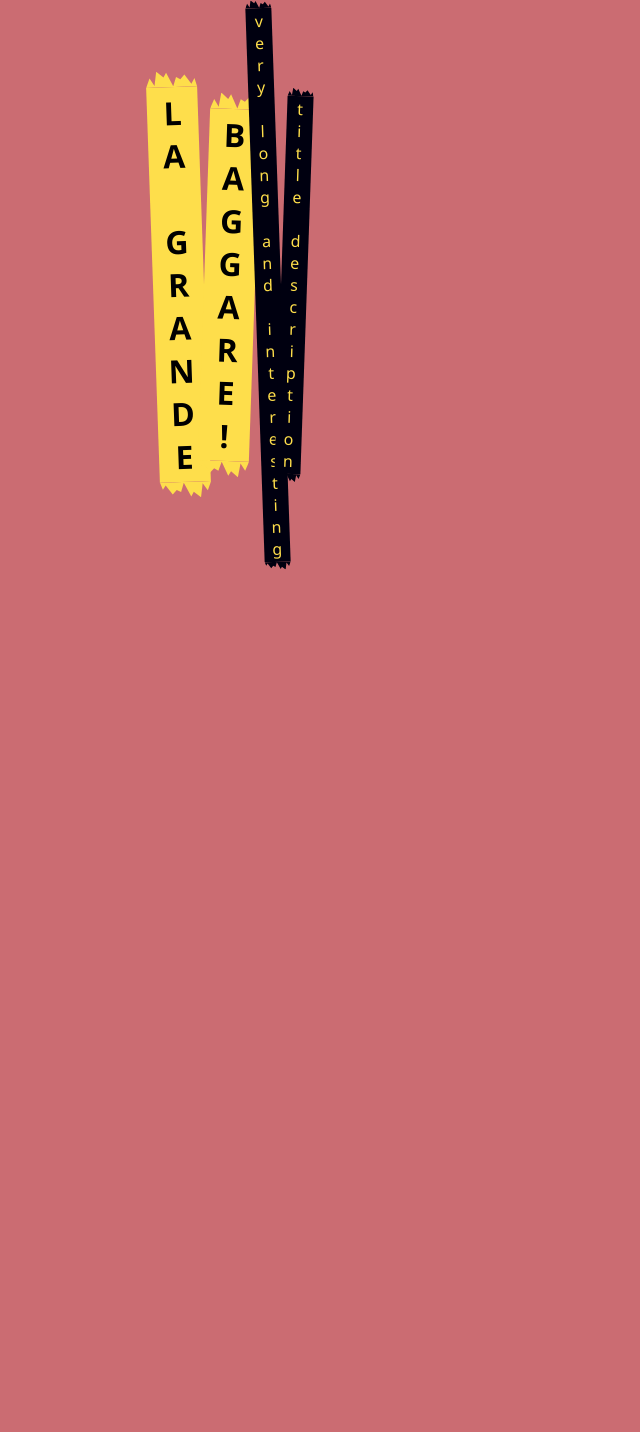
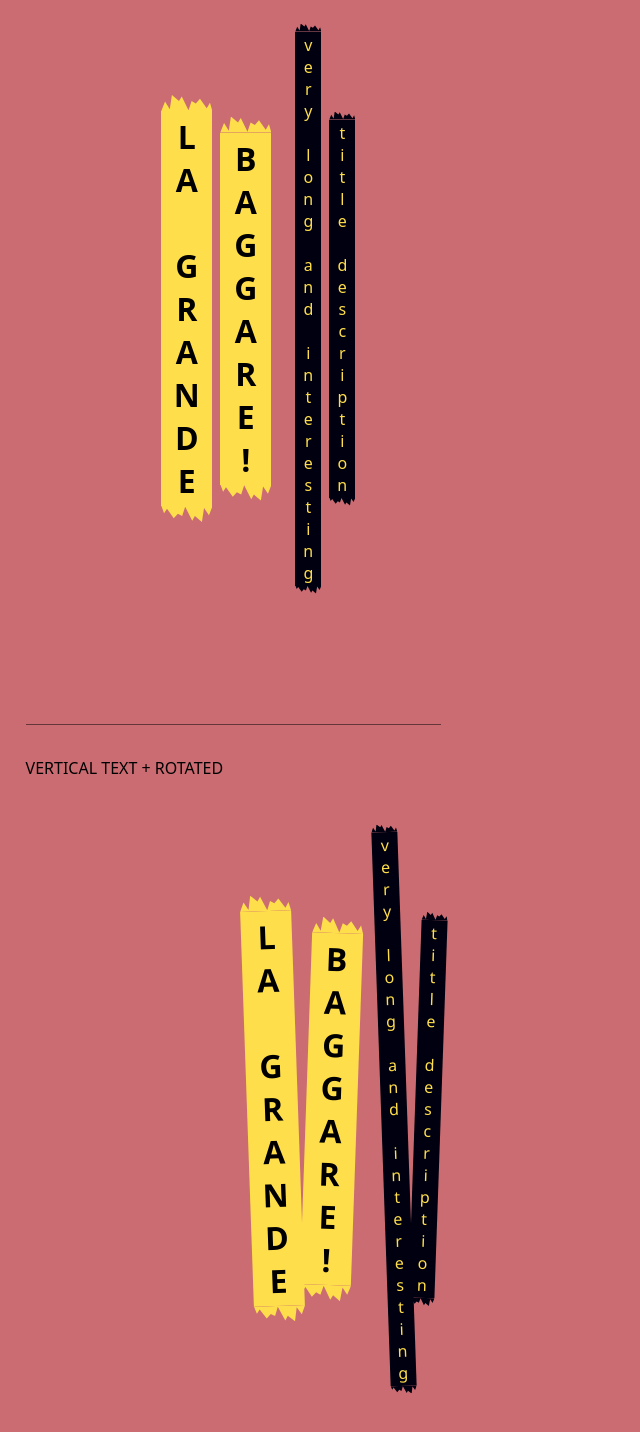
Before and after one commit to CodingWatchCollector/rips-on-text, a plain HTML site: page index.html in a window 1280 px wide. Shown: the part 554-1986 px from the top of the page, without its empty margins (0-640 px from the left). Before the commit the page ends 1214 px from the top, so only its background shows below. Drawn offline with Linux system fonts and the light colour scheme.

Commit message:
minor styling tweaks

```diff
--- a/index.html
+++ b/index.html
@@ -47,10 +47,10 @@
     </div>
     <div class="container">
       CENTERED + ROTATED ({display: grid; justify-items: center;})
-      <h1 class="text-tape--horizontal title centered">
+      <h1 class="text-tape--horizontal rotated title centered">
         <span>la grande </span><span>baggare!</span>
       </h1>
-      <p class="text-tape--horizontal title-description centered">
+      <p class="text-tape--horizontal rotated title-description centered">
         <span>very long and interesting </span><span>title description</span>
       </p>
     </div>
@@ -65,5 +65,16 @@
         <span>very long and interesting </span><span>title description</span>
       </p>
     </div>
+    <div class="container text--vertical">
+      <div style="writing-mode: horizontal-tb; margin-right: 1rem">
+        VERTICAL TEXT + ROTATED
+      </div>
+      <h1 class="text-tape--vertical rotated title">
+        <span>la grande </span><span>baggare!</span>
+      </h1>
+      <p class="text-tape--vertical rotated title-description">
+        <span>very long and interesting </span><span>title description</span>
+      </p>
+    </div>
   </body>
 </html>
--- a/style.css
+++ b/style.css
@@ -55,7 +55,12 @@ body {
 
 .container > * {
   text-align: center;
-  margin-top: 1rem;
+  margin-block-start: 1rem;
+}
+
+.title > *,
+p > * {
+  margin-block-start: .5rem;
 }
 
 .centered {
@@ -140,13 +145,13 @@ p {
   sometimes this doesn't work well
   because of visible boundaries
 */
-.text-tape--horizontal > *
+.text-tape--horizontal.rotated > *
 {
   transform: rotate(-3deg);
   z-index: -2;
 }
 
-.text-tape--horizontal > *:nth-of-type(2n) {
+.text-tape--horizontal.rotated > *:nth-of-type(2n) {
   transform: rotate(3deg);
 }
 
@@ -211,11 +216,11 @@ p {
   because of visible boundaries
   */
 
-.text-tape--vertical > * {
+.text-tape--vertical.rotated > * {
   transform: rotate(-2deg);
   z-index: -2;
 }
 
-.text-tape--vertical > *:nth-child(2n) {
+.text-tape--vertical.rotated > *:nth-child(2n) {
   transform: rotate(2deg);
 }
```
